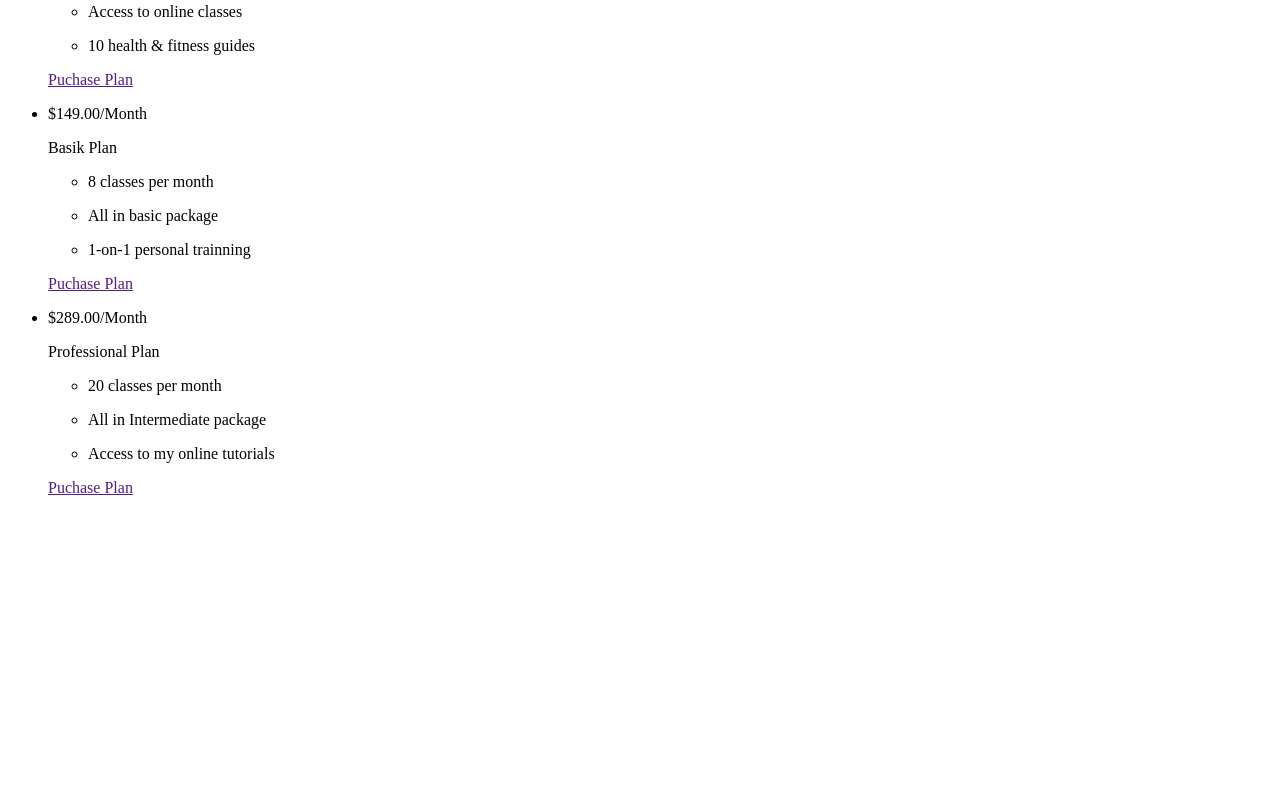
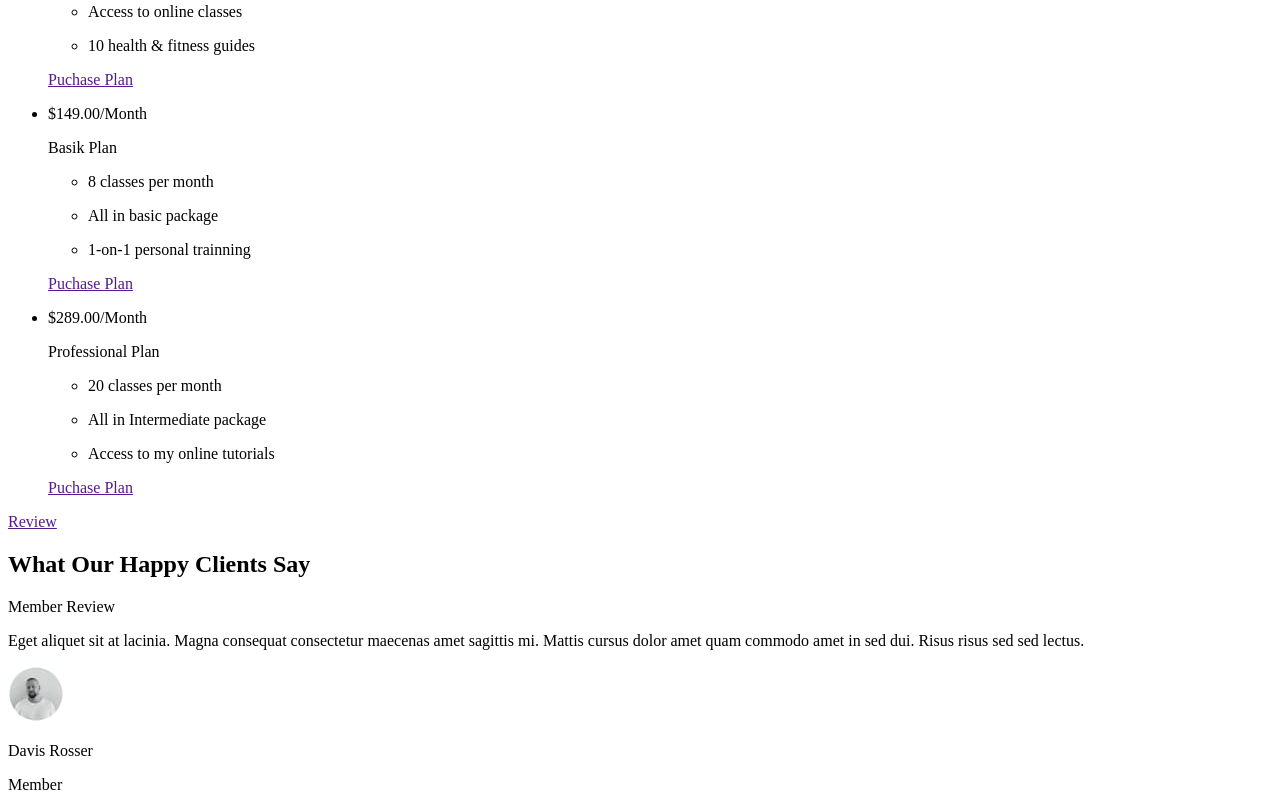
Before and after one commit to DanilStan/Bulking, a plain HTML site: page index.html in a window 1280 px wide. Shown: the part 2380-3190 px from the top of the page. Before the commit the page ends 2893 px from the top, so only its background shows below. Drawn offline with Linux system fonts and the light colour scheme.

Commit message:
Add reviews section markup

```diff
--- a/index.html
+++ b/index.html
@@ -143,6 +143,23 @@
           </li>
         </ul>
       </section>
+      <section>
+        <a href="">Review</a>
+        <h2>What Our Happy Clients Say</h2>
+        <div>
+          <p>Member Review</p>
+          <p>
+            Eget aliquet sit at lacinia. Magna consequat consectetur maecenas
+            amet sagittis mi. Mattis cursus dolor amet quam commodo amet in sed
+            dui. Risus risus sed sed lectus.
+          </p>
+          <div>
+            <img src="/images/UserPicture.jpg" alt="User Avatar Photo" />
+            <p>Davis Rosser</p>
+            <p>Member</p>
+          </div>
+        </div>
+      </section>
     </main>
   </body>
 </html>
```
Also changed, not shown: images/UserPicture.jpg (added).
